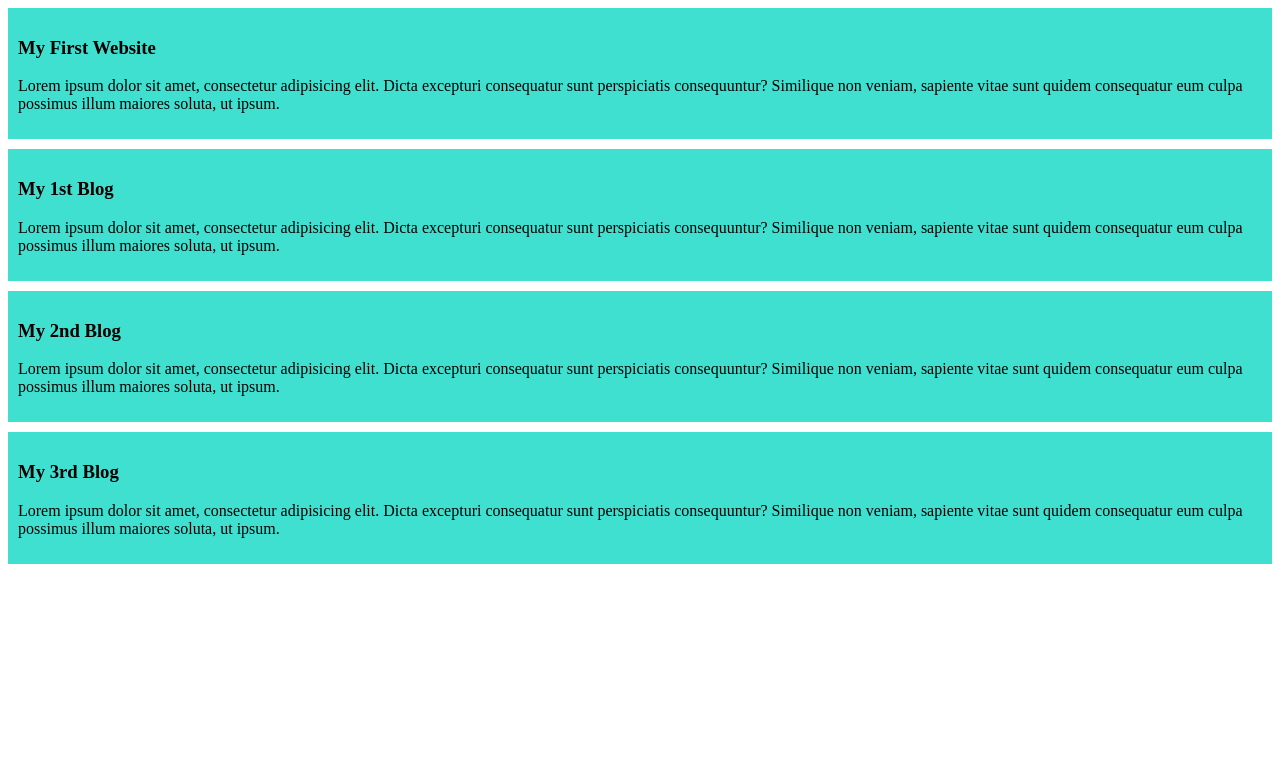
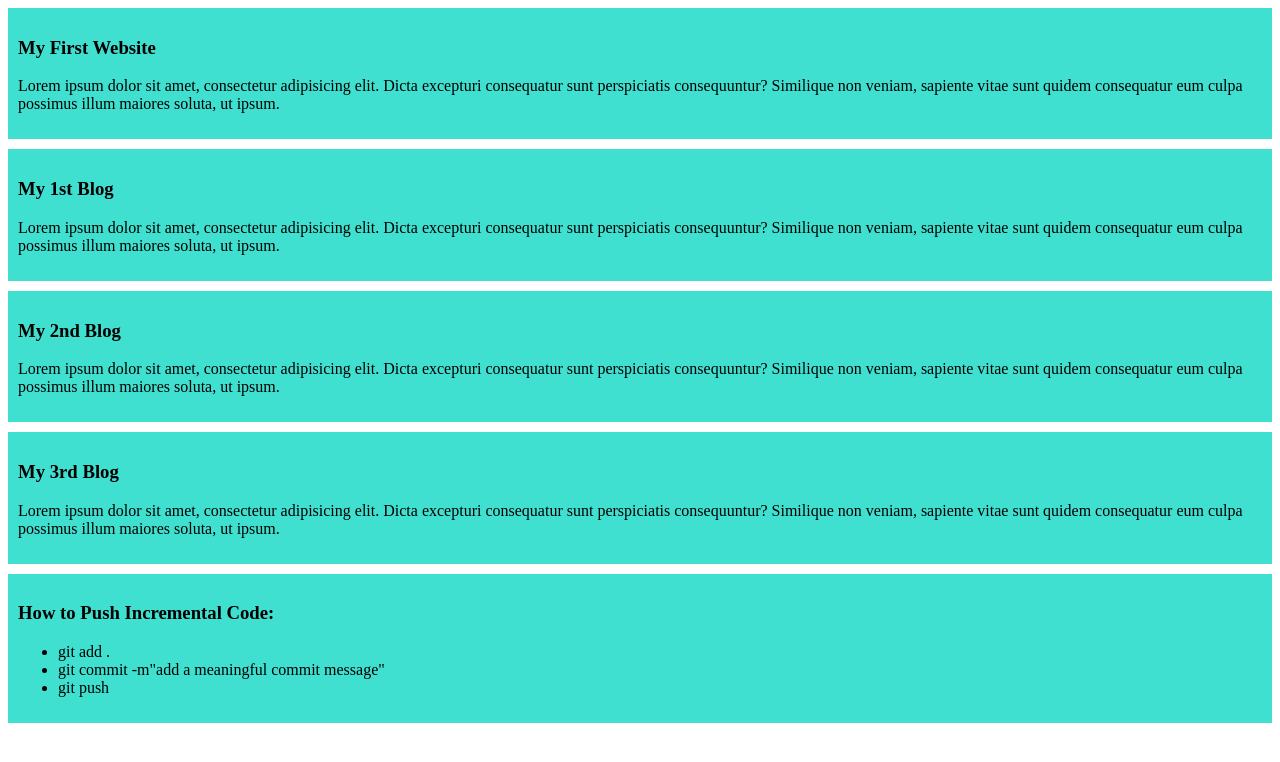
Before and after one commit to tanvir05/my-simple-website, a plain HTML site: page index.html in a window 1280 px wide. Drawn offline with Linux system fonts and the light colour scheme.

Commit message:
added a list of code command to push code

```diff
--- a/index.html
+++ b/index.html
@@ -22,6 +22,14 @@
     <h3>My 3rd Blog</h3>
     <p>Lorem ipsum dolor sit amet, consectetur adipisicing elit. Dicta excepturi consequatur sunt perspiciatis consequuntur? Similique non veniam, sapiente vitae sunt quidem consequatur eum culpa possimus illum maiores soluta, ut ipsum.</p>
 </div>
+<div>
+    <h3>How to Push Incremental Code:</h3>
+    <ul>
+        <li>git add .</li>
+        <li>git commit -m"add a meaningful commit message"</li>
+        <li>git push</li>
+    </ul>
+</div>
 <body>
 
 </body>
```
